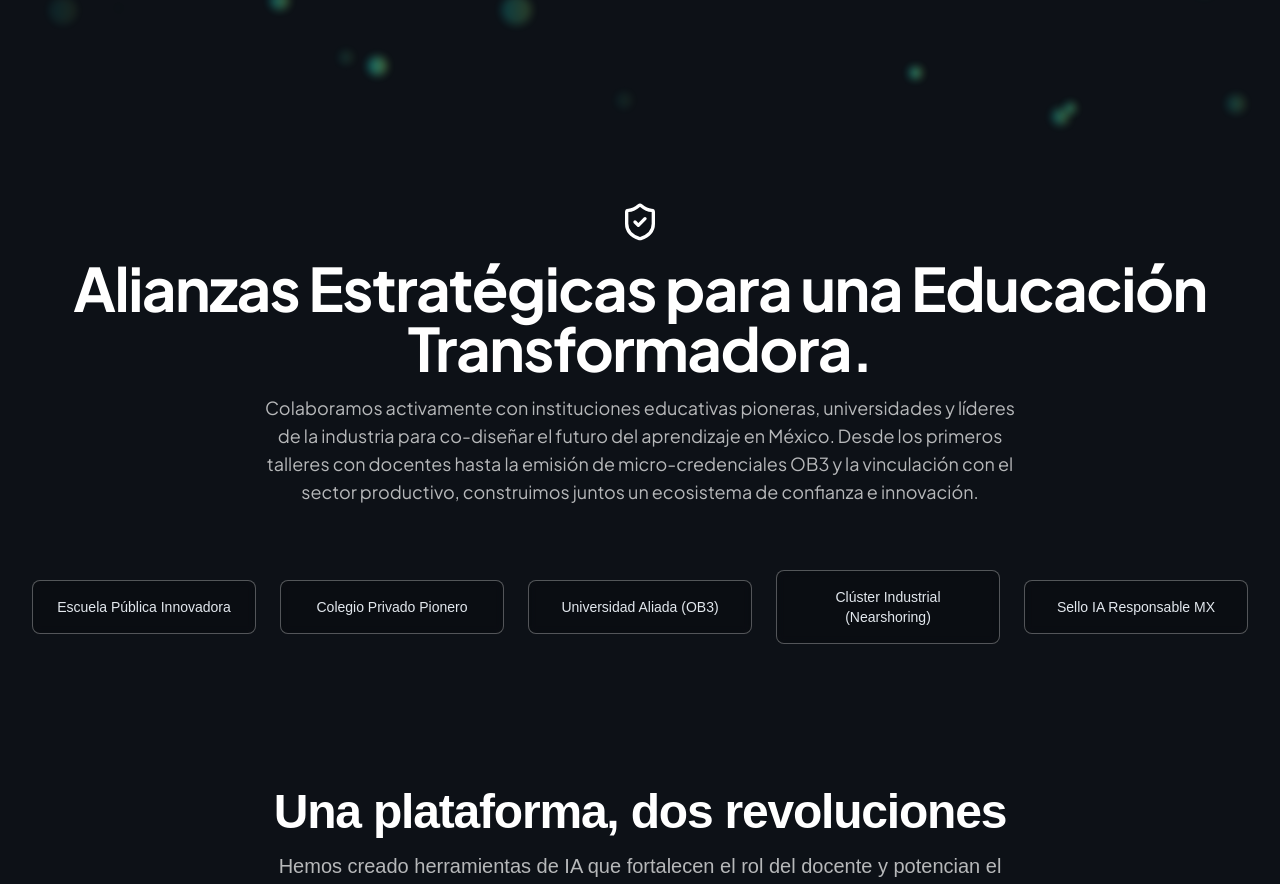
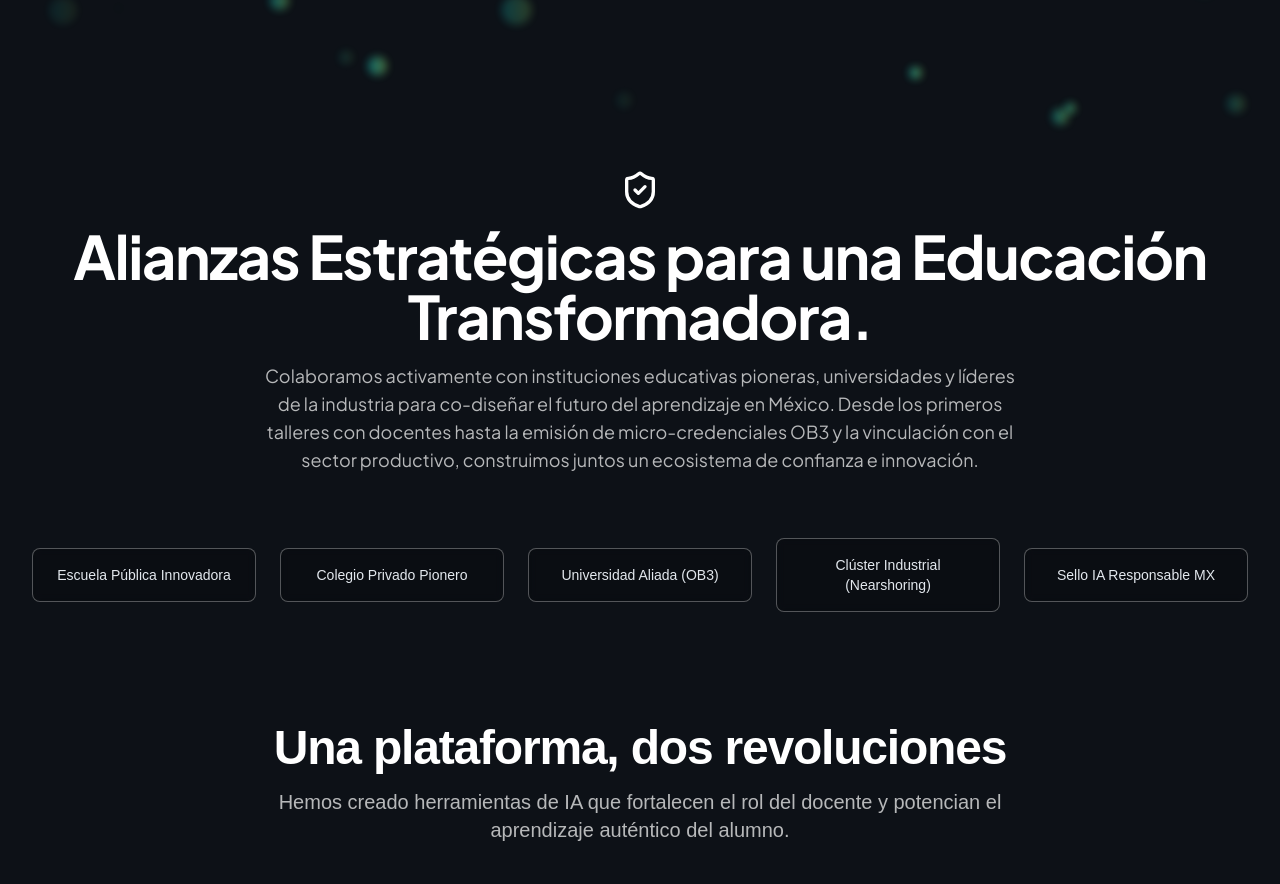
Before and after one commit to UzyOrg/Celesta, a Next.js app: page / in a window 1280 px wide. Shown: the part 680-1564 px from the top of the page. Built offline with nearby package versions, Linux system fonts and the light colour scheme.

Commit message:
mejoramos py de trustsection

```diff
--- a/src/components/TrustSection.tsx
+++ b/src/components/TrustSection.tsx
@@ -15,7 +15,7 @@ const trustLogos = [
 const TrustSection: React.FC = () => {
   return (
     <section
-      className="py-8 sm:py-16 md:py-16"
+      className="py-8 sm:py-16 md:py-8"
     >
       <Container>
         <div className="text-center mb-8 sm:mb-12 md:mb-16">
```
